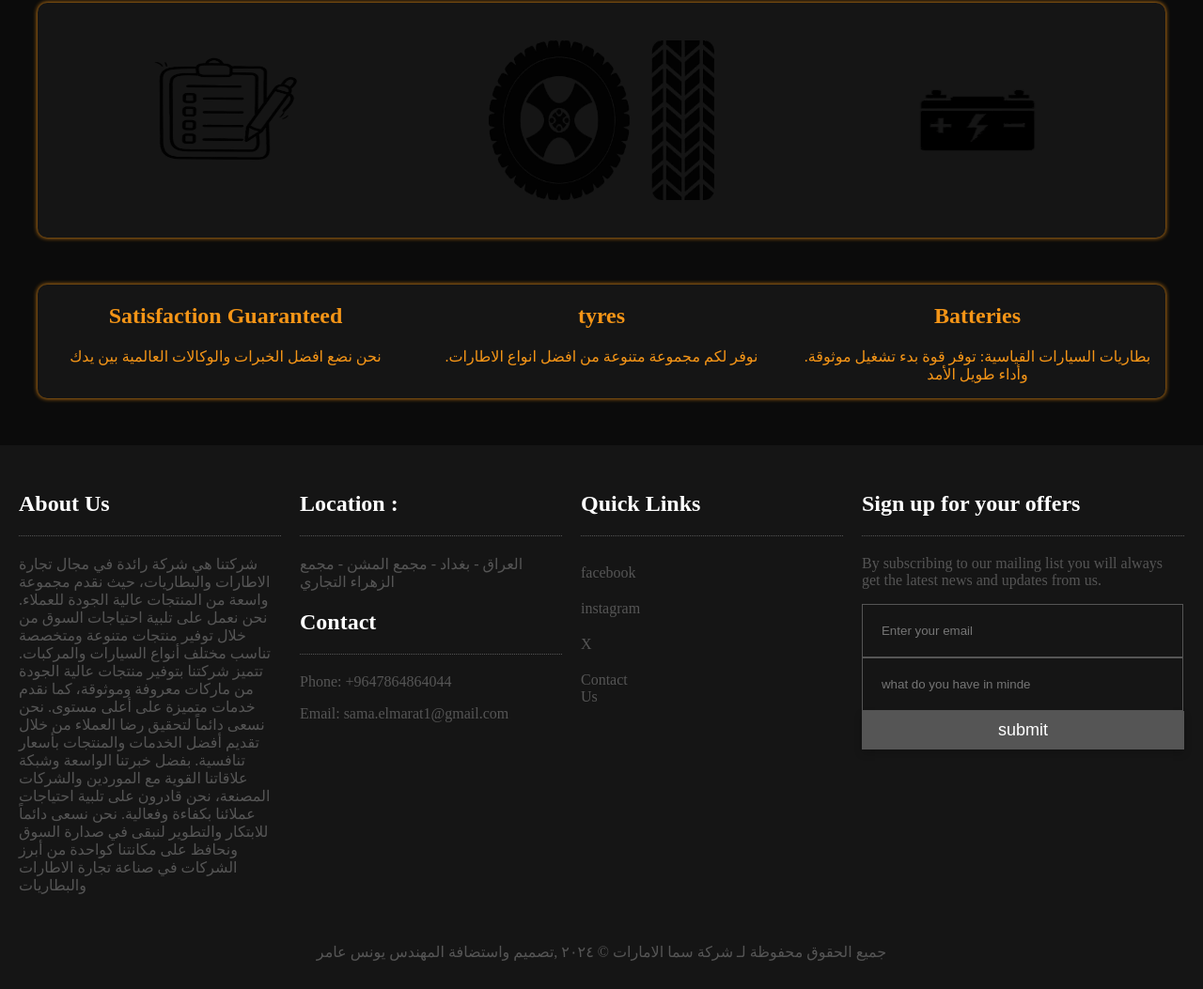
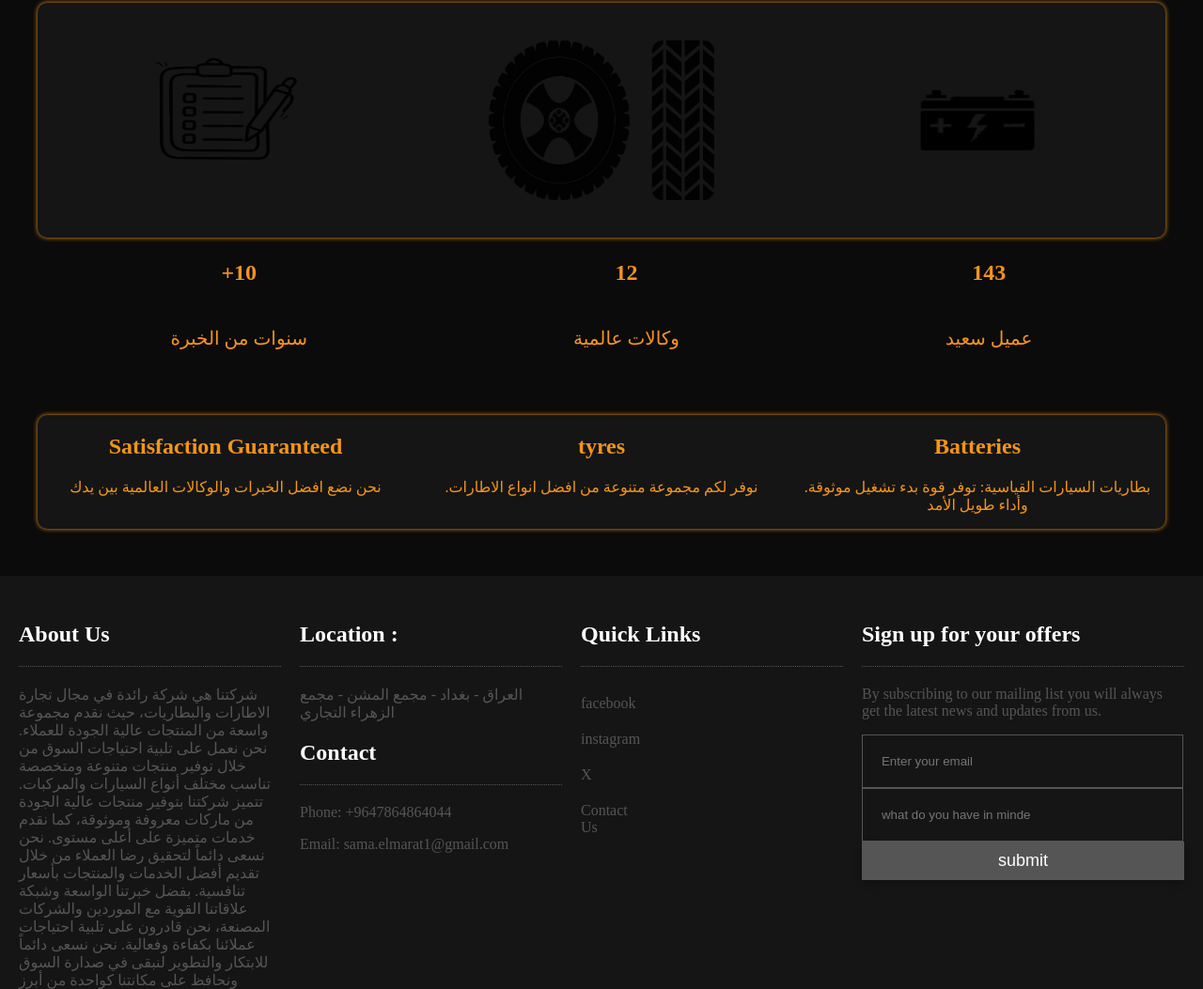
Before and after one commit to ahmadalasade/samaalemarat, a plain HTML site: page index.html in a window 1280 px wide. Shown: the part 1122-2175 px from the top of the page at 94% size. Drawn offline with nearby package versions, Linux system fonts and the light colour scheme.

Commit message:
Update index.html

```diff
--- a/index.html
+++ b/index.html
@@ -162,6 +162,50 @@ emailjs.init({
             </div>
         </div>
 
+<div class="container py-5 text-white">
+          <article class="grid flow mb-10vh">
+
+
+            <div class="flex gap popout" data-module="countup">
+              <div class="stat text-reverse">
+                <p class="stat-figure">
+                  <span class="stat-prefix">+</span>
+                  <span class="stat-number" data-countup-number="10">0</span>
+
+                </p>
+                <p class="stat-caption">
+                  سنوات من الخبرة
+                </p>
+              </div>
+              <div class="stat text-reverse">
+                <p class="stat-figure">
+                  <span class="stat-prefix"></span>
+                  <span class="stat-number" data-countup-number="12">0</span>
+                  <span class="stat-suffix"></span>
+                </p>
+                <p class="stat-caption">
+                  وكالات عالمية
+                </p>
+              </div>
+              <div class="stat text-reverse">
+                <p class="stat-figure">
+                  <span class="stat-prefix"></span>
+                  <span class="stat-number" data-countup-number="143">0</span>
+                  <span class="stat-suffix"></span>
+                </p>
+                <p class="stat-caption">
+                  عميل سعيد
+                </p>
+              </div>
+            </div>
+          </article>
+        </div>
+
+
+
+
+
+
         <section class="container-tips">
             <div class="tip">
                 <i class="far fa-hand-paper"></i>
@@ -224,6 +268,85 @@ emailjs.init({
 
 
 <script src="https://smtpjs.com/v3/smtp.js"></script>
+
+
+<script>
+  class countUp {
+    constructor(el) {
+      this.el = el;
+      this.setVars();
+      this.init();
+    }
+
+    setVars() {
+      this.number = this.el.querySelectorAll("[data-countup-number]");
+      this.observerOptions = { root: null, rootMargin: "0px 0px", threshold: 0 };
+      this.observer = new IntersectionObserver((entries) => {
+        entries.forEach((entry) => {
+          const end = parseFloat(entry.target.dataset.countupNumber.replace(/,/g, ""));
+          const decimals = this.countDecimals(end);
+          if (entry.isIntersecting) {
+            this.iterateValue(entry.target, end, decimals);
+          }
+        });
+      }, this.observerOptions);
+    }
+
+    init() {
+      if (this.number.length > 0) {
+        this.number.forEach((el) => {
+          this.observer.observe(el);
+        });
+      }
+    }
+
+    iterateValue(el, end, decimals) {
+      const start = 0;
+      const duration = 2500;
+      let startTimestamp = null;
+
+      const step = (timestamp) => {
+        if (!startTimestamp) startTimestamp = timestamp;
+        const elapsedPercent = (timestamp - startTimestamp) / duration;
+        const easedProgress = Math.min(this.easeOutQuint(elapsedPercent), 1);
+        let interimNumber = Math.abs(easedProgress * (end - start) + start);
+        el.innerHTML = this.formatNumber(interimNumber, decimals);
+        if (easedProgress < 1) {
+          window.requestAnimationFrame(step);
+        }
+      };
+
+      window.requestAnimationFrame(step);
+    }
+
+    easeOutQuint(x) {
+      return 1 - Math.pow(1 - x, 5);
+    }
+
+    countDecimals(val) {
+      if (Math.floor(val) === val) return 0;
+      return val.toString().split(".")[1].length || 0;
+    }
+
+    formatNumber(val, decimals) {
+      return val.toLocaleString("en-US", {
+        minimumFractionDigits: decimals,
+        maximumFractionDigits: decimals
+      });
+    }
+  }
+
+  const dataModules = [...document.querySelectorAll('[data-module="countup"]')];
+
+  dataModules.forEach((element) => {
+    element.dataset.module.split(" ").forEach(function () {
+      new countUp(element);
+    });
+  });
+</script>
+
+
+
 
 
 </body>
```
